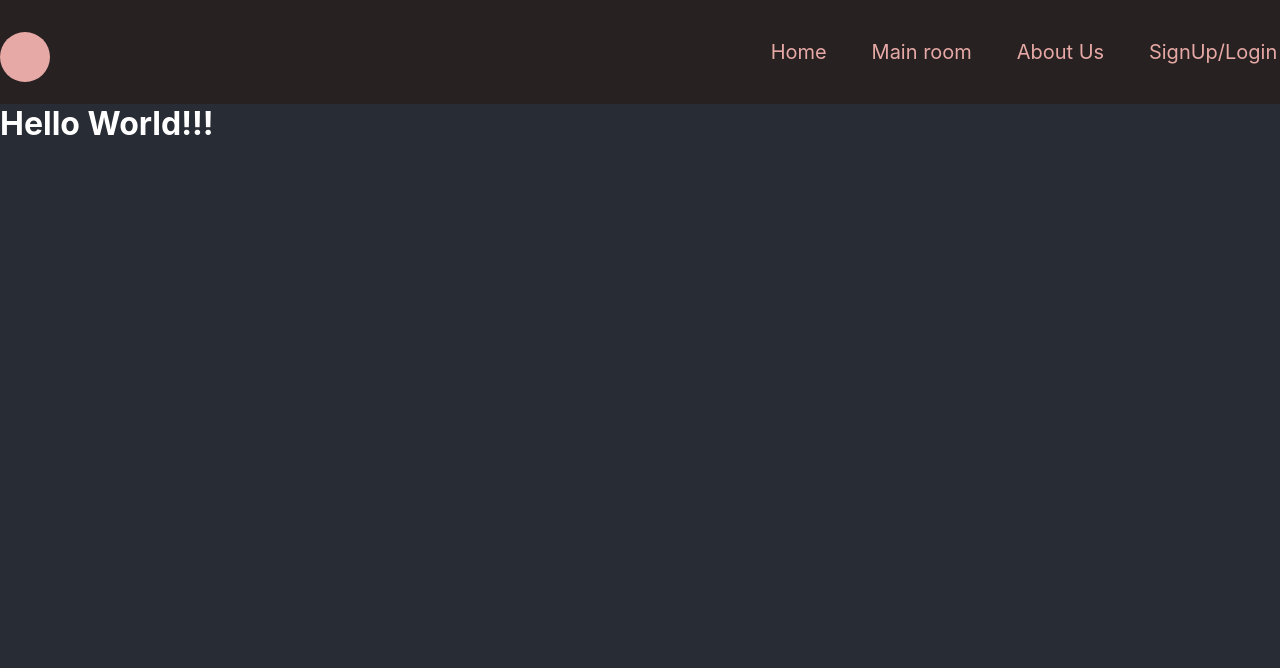
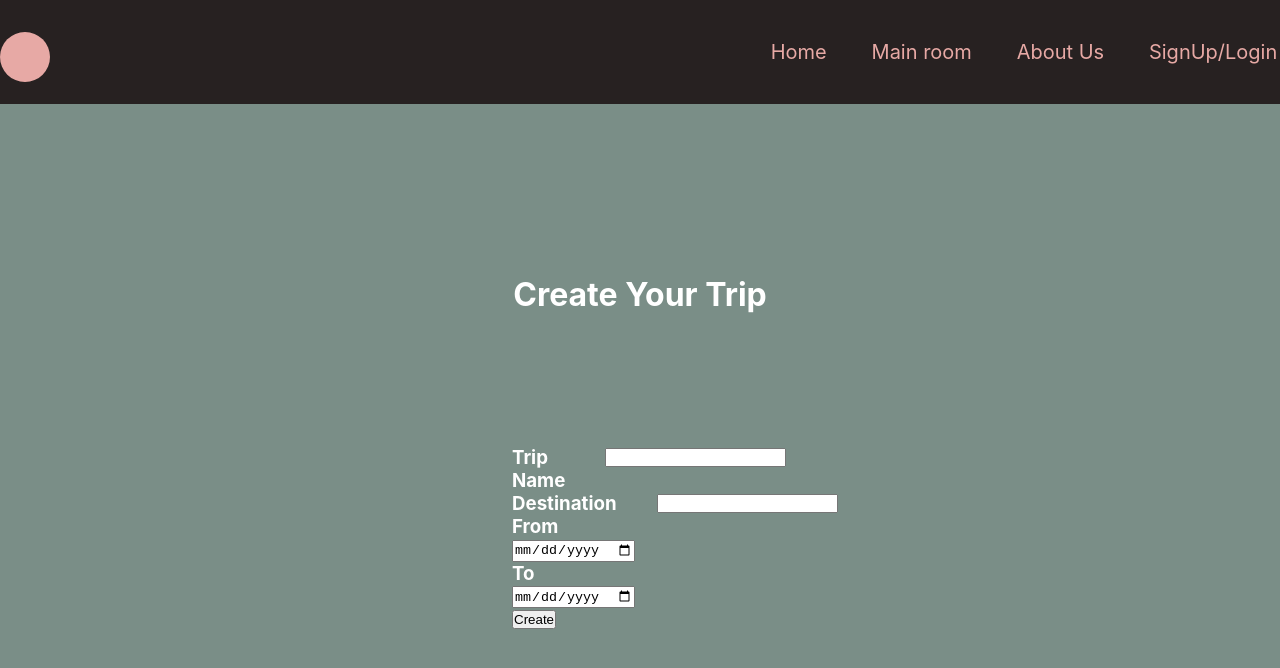
Before and after one commit to Princeton21/EasyTrip, a React (Create React App) app: page /Plan_a_trip in a window 1280 px wide. Shown: the top 668 px of the page. Built offline with nearby package versions, Linux system fonts and the light colour scheme.

Commit message:
updated plan_a_trip

```diff
--- a/src/Components/Home/Home.css
+++ b/src/Components/Home/Home.css
@@ -1,9 +1,4 @@
-* {
-  padding: 0;
-  margin: 0;
-  box-sizing: border-box;
-  /* background-color: #272121; */
-}
+
 body {
   width: 100vw;
   height: 100vh;
--- a/src/Components/Home/Plan_a_trip/Plan_a_trip.css
+++ b/src/Components/Home/Plan_a_trip/Plan_a_trip.css
@@ -1,3 +1,27 @@
-.plan_bg h1{
-    margin-top: 20px;
+.plan_bg{
+    display: flex;
+    flex-direction: column;
+    width: 100vw;
+    height: 87vh;
+    align-items: center;
+    justify-content: space-evenly;
+    background-color: rgb(122, 142, 135);
 }
+.plan_heading{
+    display: flex;
+    width: 100vw;
+    height: 0vh;
+    justify-content: center;
+}
+
+.plan_form{
+    display: flex;
+    flex-direction: column;
+    width: 20vw;
+    /* height: 0vh; */
+    justify-content: space-evenly;
+}
+.form_item{
+    display: flex;
+    column-gap: 40px;
+}
--- a/src/Components/Home/Plan_a_trip/Plan_a_trip.jsx
+++ b/src/Components/Home/Plan_a_trip/Plan_a_trip.jsx
@@ -1,11 +1,48 @@
-import React from 'react'
-
+import React from "react";
+import "./Plan_a_trip.css";
 const Plan_a_trip = () => {
   return (
     <div className="plan_bg">
-        <h1>Hello World!!!</h1>
+      <div className="plan_heading">
+        <h1>Create Your Trip</h1>
+      </div>
+      <div className="plan_form">
+        <div className="form_item">
+          <div className="form_heading">
+            <h3>Trip Name</h3>
+          </div>
+          <div className="item_input">
+            <input type="text" name="trip_name" id="trip_name" />
+          </div>
+        </div>
+        <div className="form_item">
+          <div className="form_heading">
+            <h3>Destination</h3>
+          </div>
+          <div className="item_input">
+            <input type="text" name="" id="destination" />
+          </div>
+        </div>
+        <div className="form_item_special">
+          <div className="form_heading">
+            <h3>From</h3>
+          </div>
+          <div className="item_input">
+            <input type="date" name="" id="from_date" />
+          </div>
+          <div className="form_heading">
+            <h3>To</h3>
+          </div>
+          <div className="item_input">
+            <input type="date" name="" id="to_date" />
+          </div>
+        </div>
+        <div className="plan_button">
+          <button type="submit">Create</button>
+        </div>
+      </div>
     </div>
-  )
-}
+  );
+};
 
-export default Plan_a_trip
+export default Plan_a_trip;
--- a/src/Components/MainRoom/MainRoom.jsx
+++ b/src/Components/MainRoom/MainRoom.jsx
@@ -3,14 +3,8 @@ import React from 'react'
 const MainRoom = () => {
   return (
     <>
-    <div>MainRoom</div>
-    <div>MainRoom</div>
-    <div>MainRoom</div>
-    <div>MainRoom</div>
-    <div>MainRoom</div>
-    <div>MainRoom</div>
-    <div>MainRoom</div>
-    <div>MainRoom</div></>
+      <div>MainRoom</div>
+    </>
   )
 }
 
--- a/src/index.css
+++ b/src/index.css
@@ -1,3 +1,9 @@
+* {
+  padding: 0;
+  margin: 0;
+  box-sizing: border-box;
+  /* background-co1lor: #272121; */
+}
 body {
   margin: 0;
   padding:0;
```
